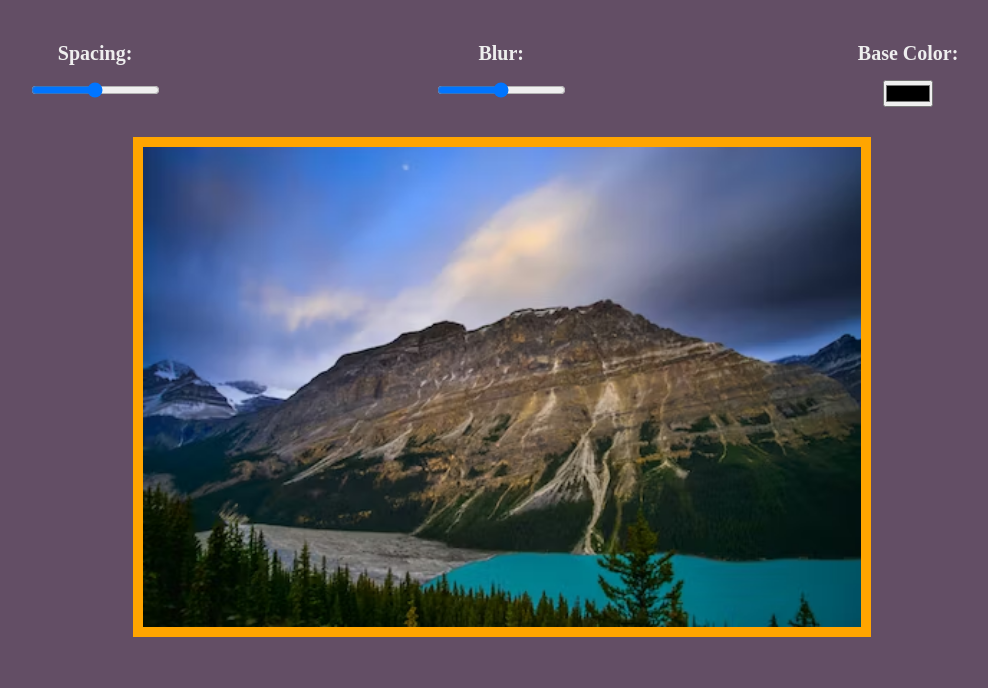
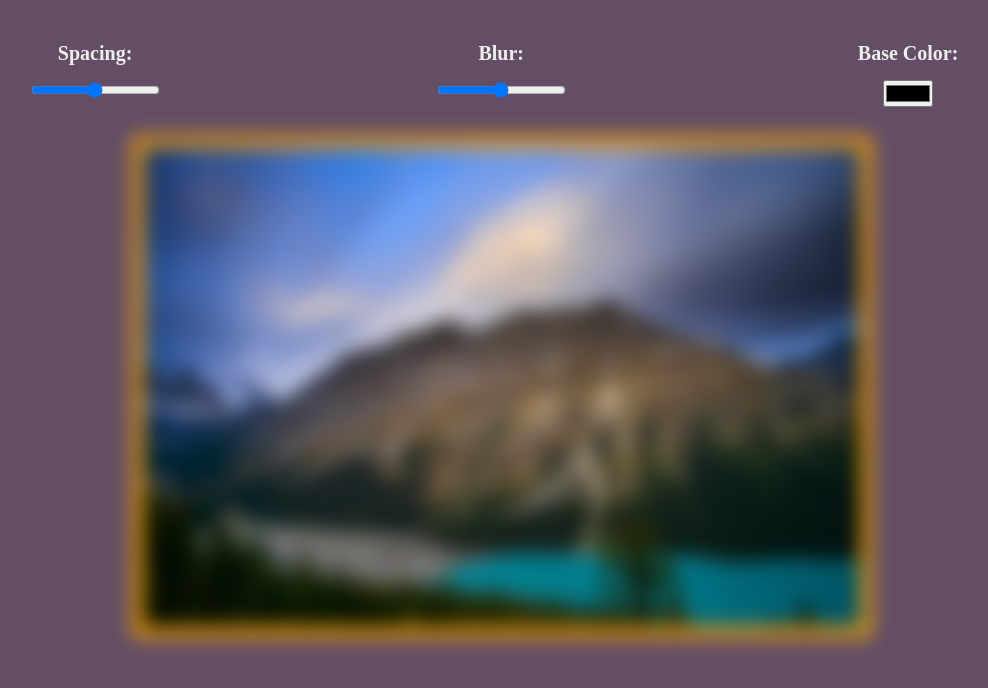
Before and after one commit to RaminMikayilov/javascript-30, a plain HTML site: page 03 - CSS Variables/index.html in a window 1280 px wide. Shown: the part 80-768 px from the top of the page, without its empty margins (138-1126 px from the left). Drawn offline with Linux system fonts and the light colour scheme.

Commit message:
Update style.css

```diff
--- a/03 - CSS Variables/style.css
+++ b/03 - CSS Variables/style.css
@@ -42,5 +42,5 @@ img {
   max-height: 50vw;
   background-color: var(--base);
   padding: var(--spacing);
-  backdrop-filter: blur(var(--blur));
+  filter: blur(var(--blur));
 }
```
